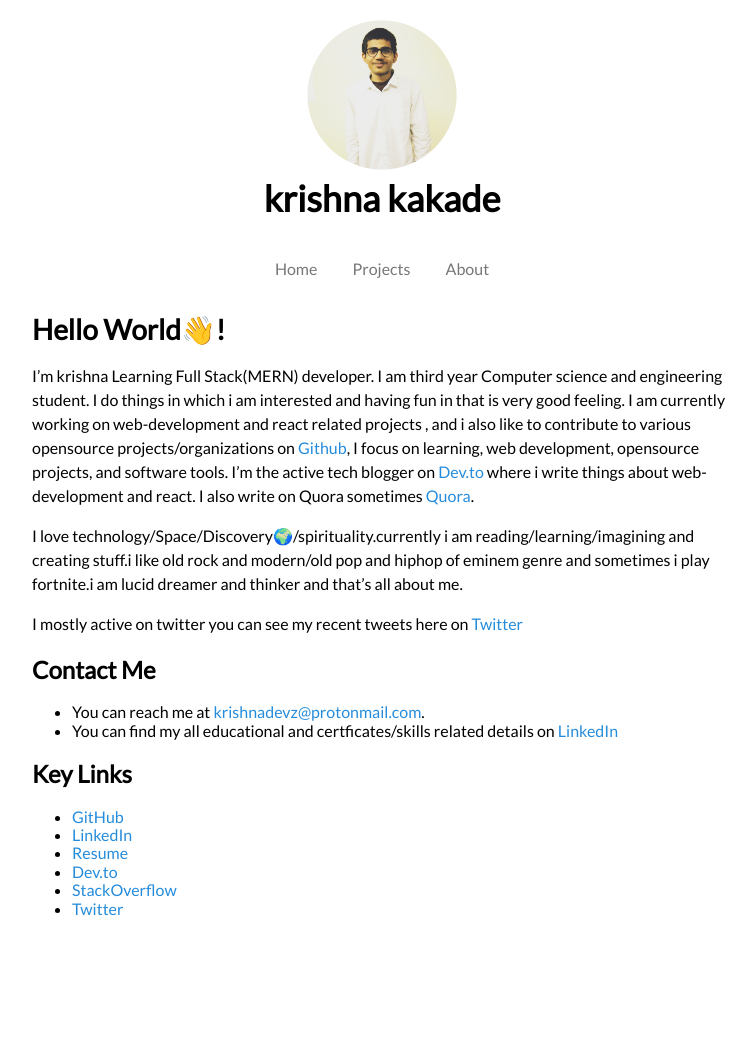
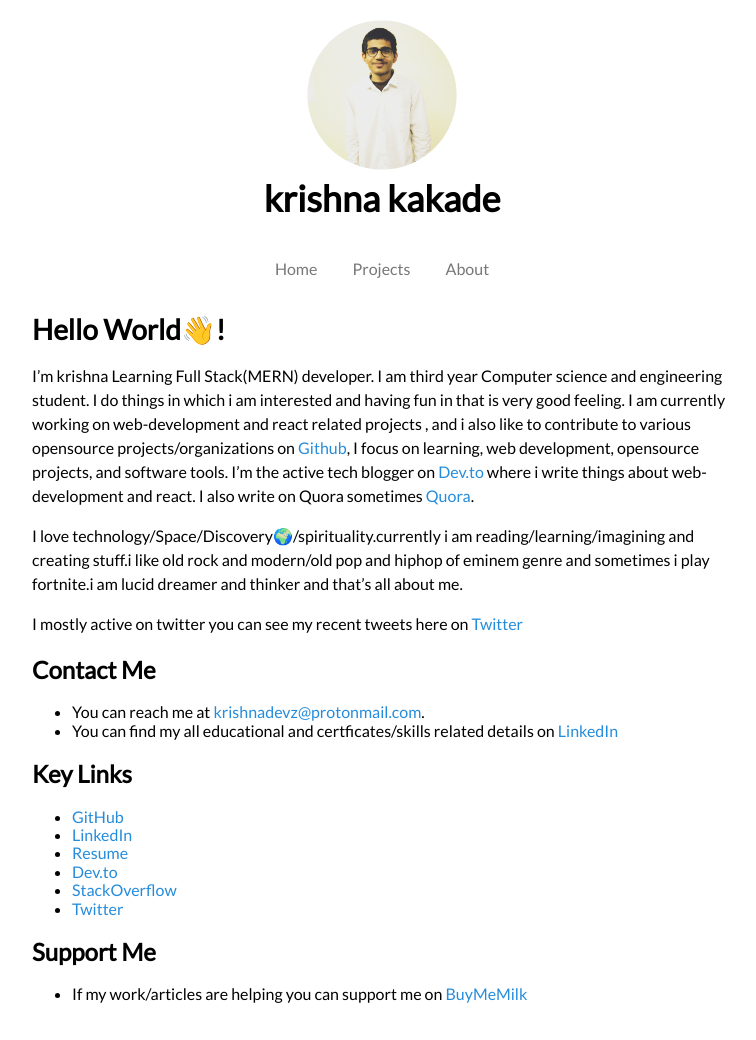
Before and after one commit to krishnadevz/krishnadevz.github.io, a Jekyll site: the page built from index.md, in a window 1280 px wide. Shown: the whole page, without its empty margins (258-1014 px from the left). Built offline with Jekyll 4.4.1, drawn with Linux system fonts in a browser that asks for light colours; nearby versions of some CDN libraries; our own code applies the rules of GitHub Pages for plain Markdown files; before the commit the page ends 954 px from its top, so only the background shows below that.

Commit message:
updated bumemilk links

```diff
--- a/index.md
+++ b/index.md
@@ -29,3 +29,6 @@ I mostly active on twitter you can see my recent tweets here on [Twitter](https:
 * [Dev.to](https://dev.to/krishnakakade)
 * [StackOverflow](https://stackoverflow.com/users/8926157/krishna-kakade)
 * [Twitter](https://twitter.com/krishnadevz)
+
+## Support Me
+* If my work/articles are helping you can support me on [BuyMeMilk](https://www.buymeacoffee.com/eAcXWMB)
```
